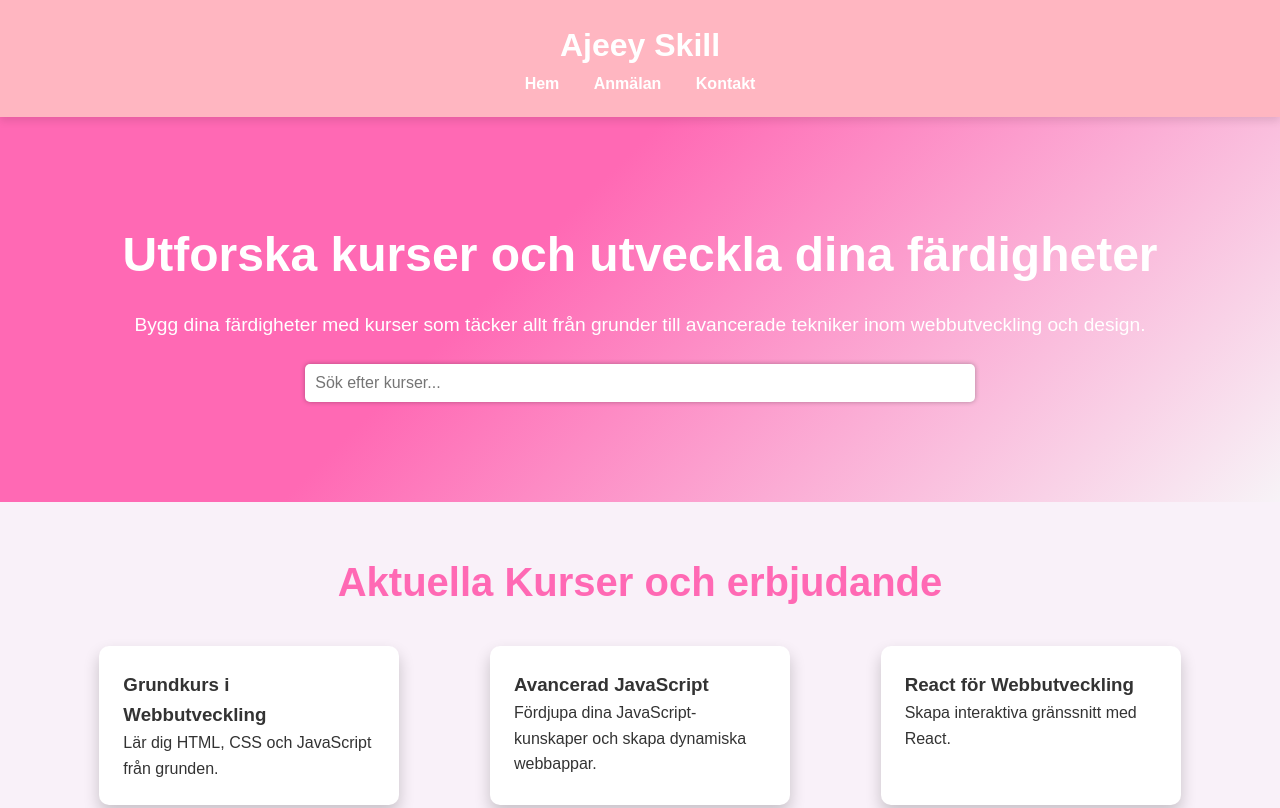
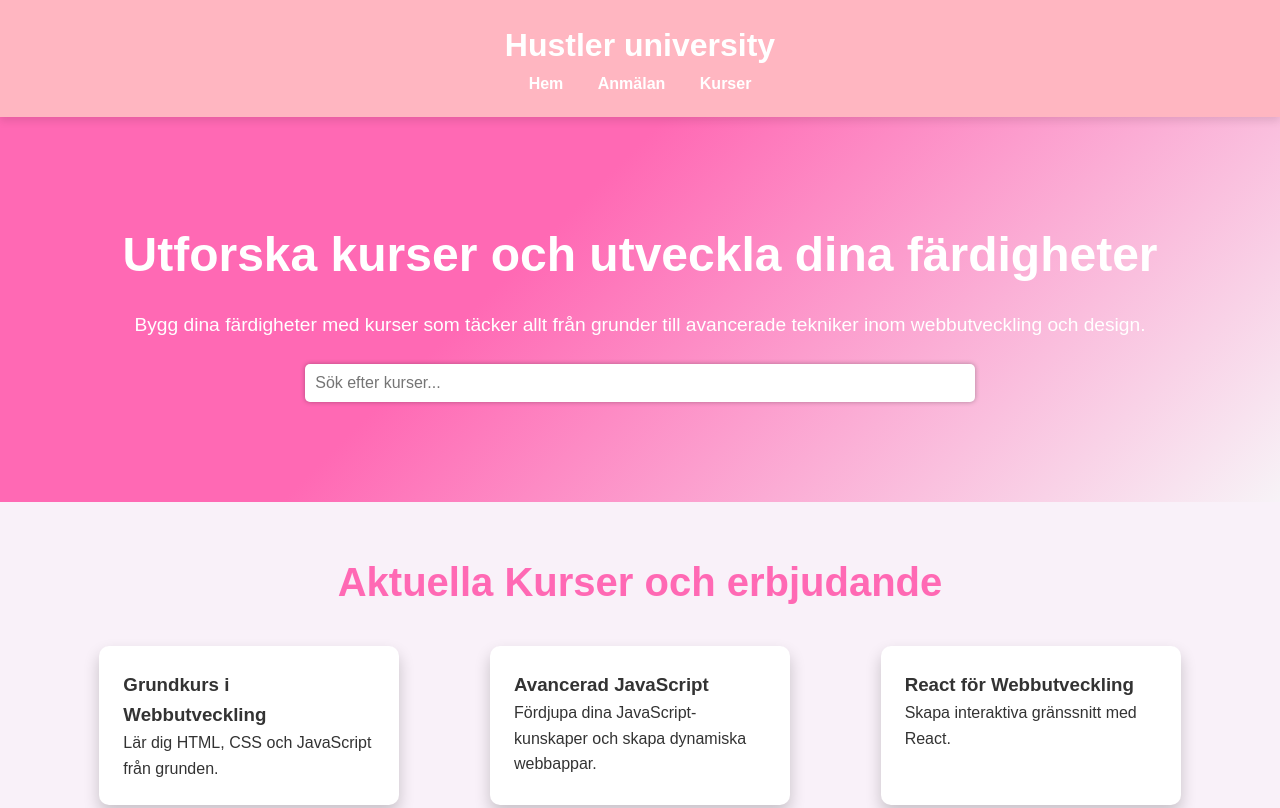
Before and after one commit to Ajeey7/ajeey-skill, a plain HTML site: page index.html in a window 1280 px wide. Shown: the top 808 px of the page. Drawn offline with Linux system fonts and the light colour scheme; a script that the page names is missing.

Commit message:
home page

```diff
--- a/index.html
+++ b/index.html
@@ -1,24 +1,22 @@
-<!DOCTYPE html>
 <html lang="sv">
 <head>
   <meta charset="UTF-8">
   <meta name="viewport" content="width=device-width, initial-scale=1.0">
-  <title>Ajeey Skill - Hem</title>
+  <title>Hustler University - Hem</title>
   <link rel="stylesheet" href="style.css">
 </head>
 <body>
   <!-- Header och Navigation -->
   <header class="header">
     <div class="container">
-      <h1>Ajeey Skill</h1>
+      <h1>Hustler university </h1>
       <nav>
         <a href="index.html">Hem</a>
-        <a href="anmalan.html">Anmälan</a>
-        <a href="kontakt.html">Kontakt</a>
+        <a href="anmälan.html">Anmälan</a>
+        <a href="Kurser.html">Kurser</a> <!-- Rättat från "Kontakt" till "Kurser" -->
       </nav>
     </div>
   </header>
-
 
   <!-- Hero sektion med sökfunktion -->
   <section class="hero">
```
